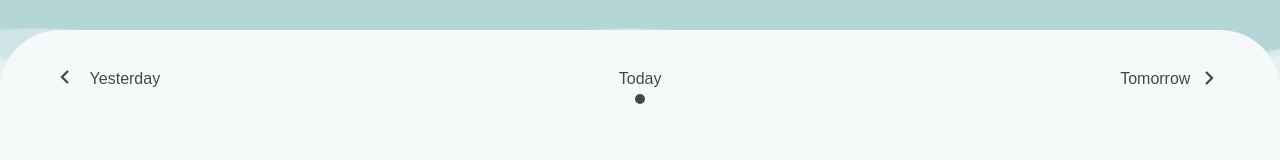
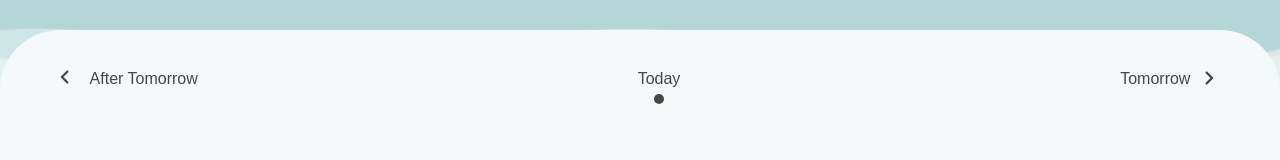
Before and after one commit to Mamdouh-Helmy/WatherApp, a plain HTML site: page index.html in a window 1280 px wide. Shown: the part 336-496 px from the top of the page. Drawn offline with Linux system fonts and the light colour scheme; no server answers.

Commit message:
Update index.html

```diff
--- a/index.html
+++ b/index.html
@@ -30,7 +30,7 @@
       <div class="clouds"></div>
       <div class="days">
         <div class="day">
-          <span class="pre">Yesterday</span>
+          <span class="pre">After Tomorrow</span>
           <span class="today">Today</span>
           <span class="next">Tomorrow</span>
         </div>
```
